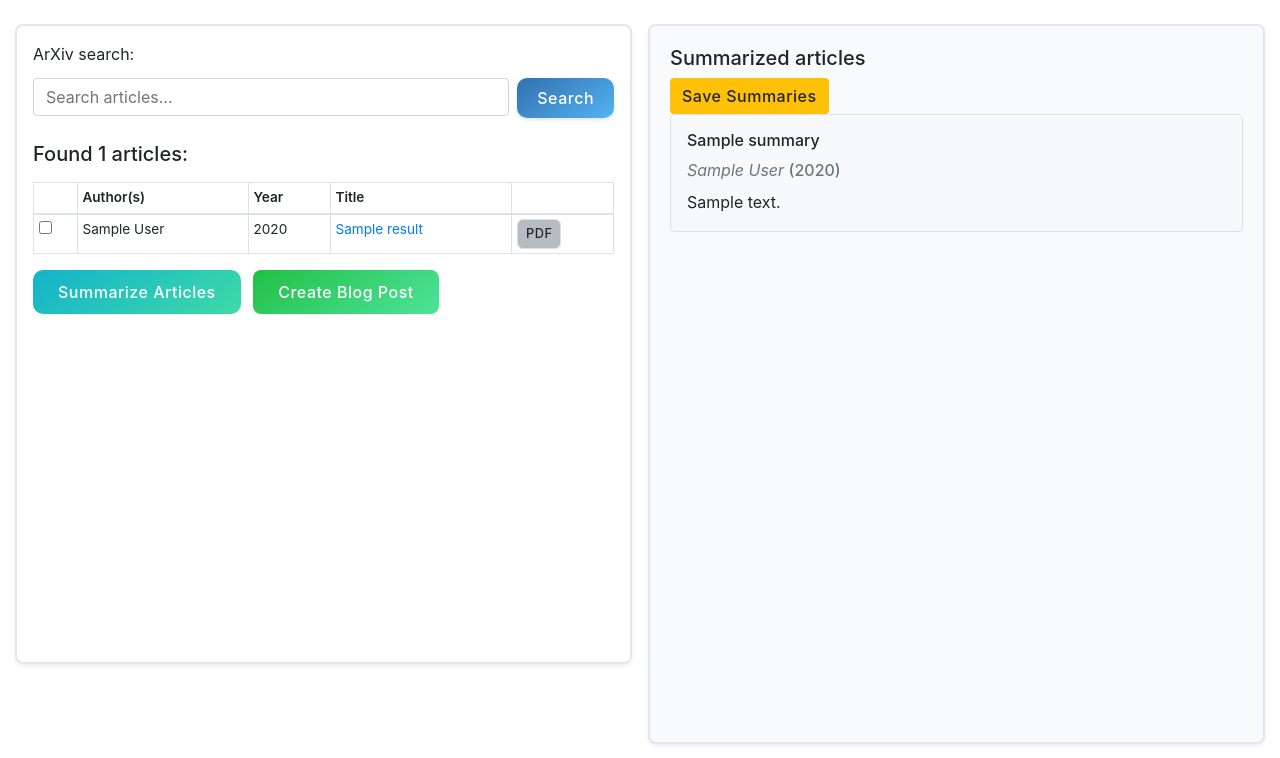
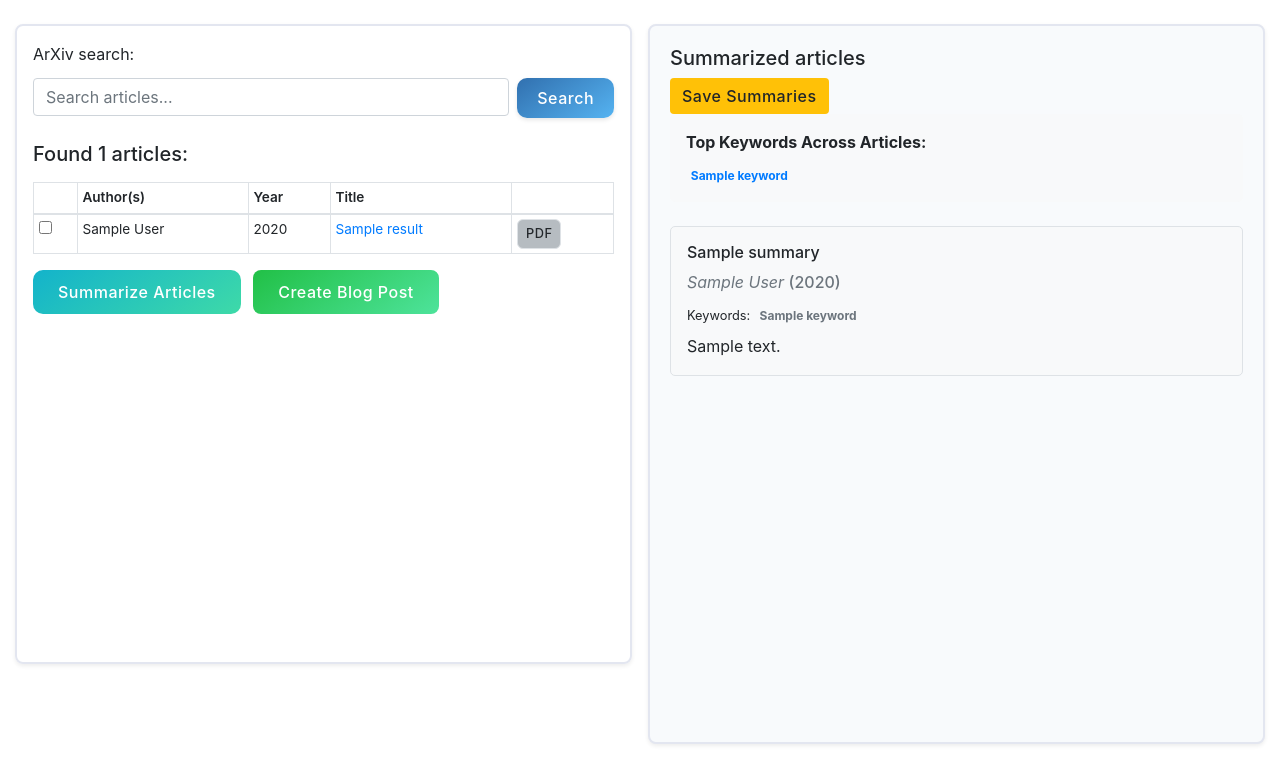
Before and after one commit to ruokokoski/AI-research-assistant, a Flask app: template src/templates/index.html in a window 1280 px wide. Shown: the part 42-800 px from the top of the page. Run offline with Flask 3, Linux system fonts and the light colour scheme; the template is opened without the code that fills it: most values are stand-ins (such as "Sample title", 1, 10 or a date in 2020); some libraries are stand-ins or nearby versions.

Commit message:
Extract keywords from summaries and add saving

```diff
--- a/src/app.py
+++ b/src/app.py
@@ -5,6 +5,11 @@ from services.arxiv_service import search_arxiv
 from services.summarizer import summarize_pdf_from_url, save_summaries
 from dotenv import load_dotenv
 from datetime import datetime
+from collections import Counter
+from uuid import uuid4
+#from flask import g
+
+SUMMARY_STORE = {}
 
 load_dotenv()
 
@@ -54,6 +59,7 @@ def process_marked():
     try:
         if action == "summarize":
             summaries = []
+            all_keywords = []
             for url in valid_urls:
                 article = article_map.get(url)
                 if not article:
@@ -65,13 +71,19 @@ def process_marked():
                     "authors": ", ".join(article['authors']),
                     "year": article['year'],
                     "pdf_url": article['pdf_url'],
-                    "content": summary
+                    "content": summary['summary'],
+                    "keywords": summary['keywords']
                 })
-            session['summarized_content'] = summaries
+                all_keywords.extend(summary['keywords'])
+            top_keywords = [kw for kw, _ in Counter(all_keywords).most_common(5)]
+            summary_id = str(uuid4())
+            SUMMARY_STORE[summary_id] = summaries
+            session['summary_id'] = summary_id
 
             return render_template("index.html",
                                 results=search_results,
-                                summarized_content=summaries)
+                                summarized_content=summaries,
+                                top_keywords=top_keywords)
 
         elif action == "blog":
             # Implement blog post generation logic here
@@ -82,13 +94,14 @@ def process_marked():
         return redirect("/")
 
 @app.route("/save-summaries", methods=["POST"])
-def save_summaries():
-    if 'summarized_content' not in session:
+def save_summaries_route():
+    summary_id = session.get('summary_id')
+    if not summary_id or summary_id not in SUMMARY_STORE:
         flash("No summaries available to save", "warning")
         return redirect("/")
 
     try:
-        summaries = session['summarized_content']
+        summaries = SUMMARY_STORE[summary_id]
         output = save_summaries(summaries)
 
         timestamp = datetime.now().strftime("%Y%m%d_%H%M")
--- a/src/templates/index.html
+++ b/src/templates/index.html
@@ -87,6 +87,18 @@ Home
                         <i class="bi bi-save"></i> Save Summaries
                     </button>
                 </form>
+
+                {% if top_keywords %}
+                <div class="top-keywords mb-4 p-3" style="background-color: #f8f9fa; border-radius: 5px;">
+                    <strong>Top Keywords Across Articles:</strong>
+                    <div class="keyword-badges mt-2">
+                        {% for keyword in top_keywords %}
+                        <span class="badge bg-primary-subtle text-primary me-1">{{ keyword }}</span>
+                        {% endfor %}
+                    </div>
+                </div>
+                {% endif %}
+
                 <div class="summary-content">
                     {% for summary in summarized_content %}
                     <div class="article-summary mb-4 p-3" style="border: 1px solid #dee2e6; border-radius: 5px;">
@@ -94,6 +106,12 @@ Home
                         <div class="meta mb-2">
                             <span class="text-muted authors">{{ summary.authors }}</span>
                             <span class="text-muted year">({{ summary.year }})</span>
+                        </div>
+                        <div class="keywords mb-2">
+                            <small>Keywords:</small>
+                            {% for keyword in summary.keywords %}
+                            <span class="badge bg-secondary-subtle text-secondary me-1">{{ keyword }}</span>
+                            {% endfor %}
                         </div>
                         <div class="summary-text">
                             {{ summary.content|safe }}
```
Also changed, not shown: src/services/summarizer.py (+30 -2 lines), 5 other files.
